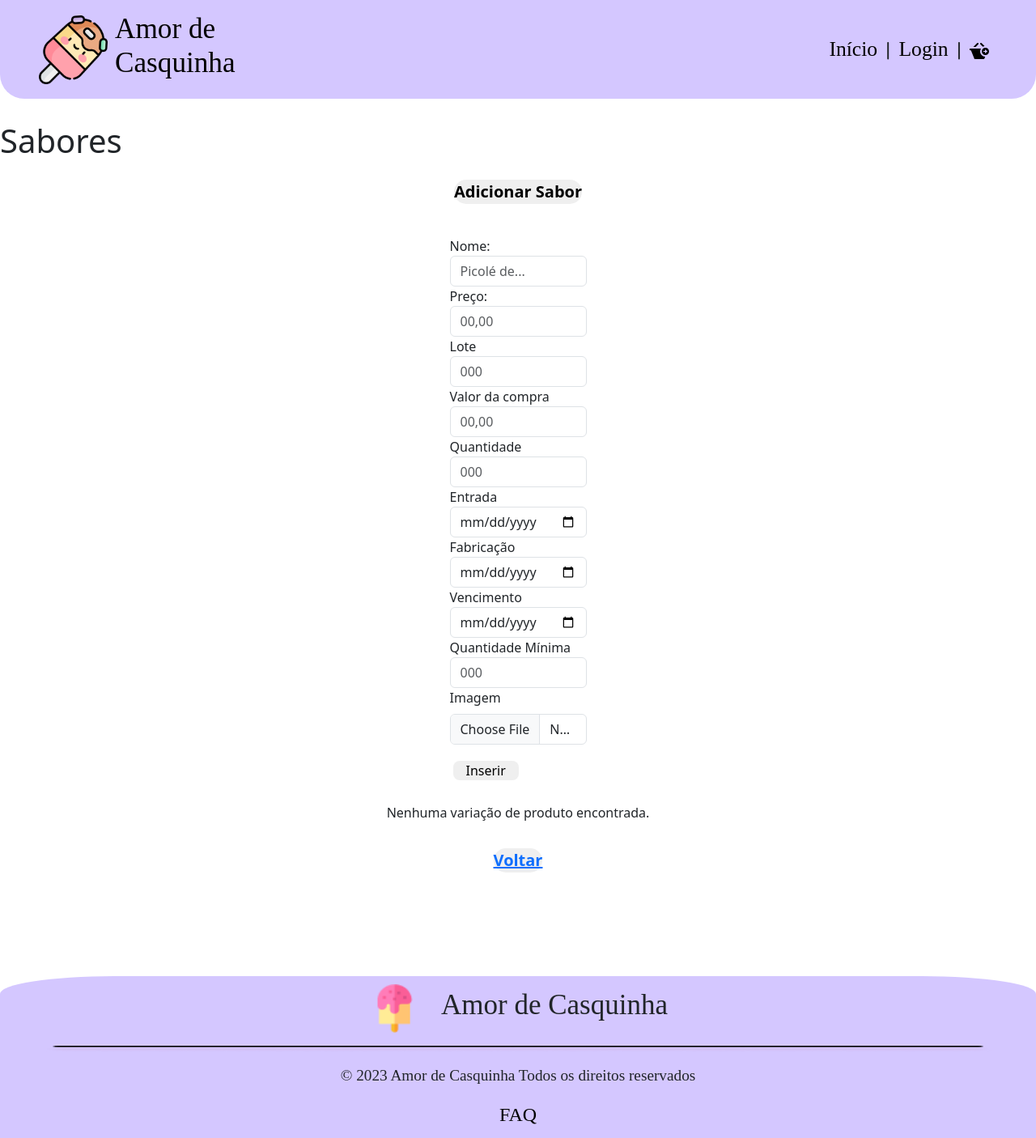
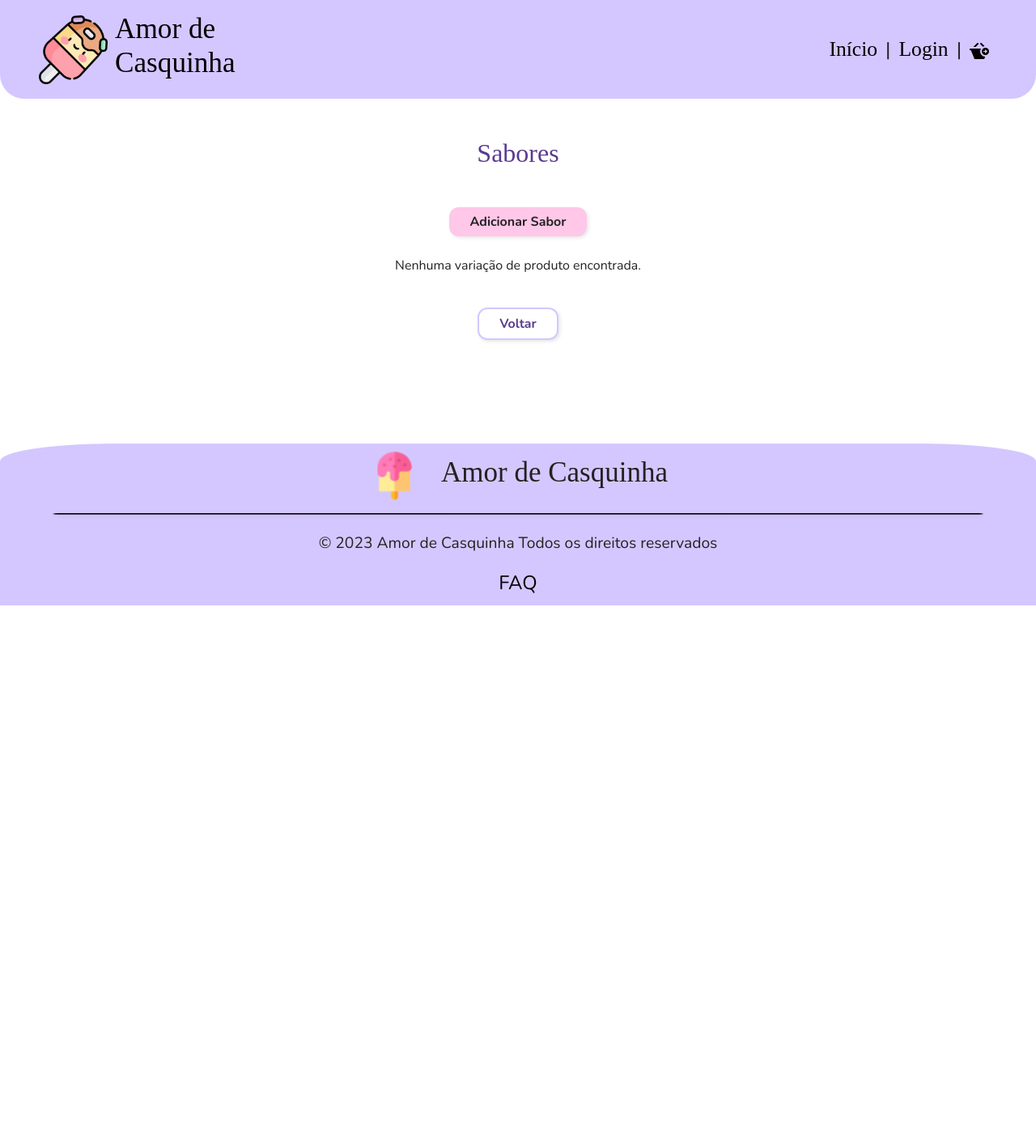
Before and after one commit to Carolinyr9/amor-na-casquinha, a PHP site: page /sorveteria/app/view/gerenciarProdutos.php?categoria=1 in a window 1280 px wide. Shown: the whole page at 81% size. After the commit the page ends 748 px from the top, so only its background shows below. Run offline with PHP 8.4, Linux system fonts and the light colour scheme; data comes from the database, SQL or seed files in the repository; some web fonts are replaced.

Commit message:
♻️💄 refactor Produtos page style

```diff
--- a/app/view/gerenciarProdutos.php
+++ b/app/view/gerenciarProdutos.php
@@ -25,7 +25,11 @@ $produtos = $categoriaId ? $produtoController->selecionarProdutosAtivos($categor
   crossorigin="anonymous"></script>
     <link href="https://cdn.jsdelivr.net/npm/bootstrap@5.3.2/dist/css/bootstrap.min.css" rel="stylesheet" integrity="sha384-T3c6CoIi6uLrA9TneNEoa7RxnatzjcDSCmG1MXxSR1GAsXEV/Dwwykc2MPK8M2HN" crossorigin="anonymous">
     <link rel="stylesheet" href="style/CabecalhoRodape.css">
-    <link rel="stylesheet" href="style/editarSaboresS.css">
+    <link rel="stylesheet" href="style/components/botao.css">
+    <link rel="stylesheet" href="style/components/cards.css">
+    <link rel="stylesheet" href="style/base/global.css">
+    <link rel="stylesheet" href="style/base/variables.css">
+    <link rel="stylesheet" href="style/formulario.css">
     <link rel="shortcut icon" href="images/iceCreamIcon.ico" type="image/x-icon">
 </head>
 <body>
@@ -33,62 +37,53 @@ $produtos = $categoriaId ? $produtoController->selecionarProdutosAtivos($categor
     <?php include_once 'components/header.php'; ?>
 
     <main>
-        <h1>Sabores</h1>
+        <h1 class="titulo">Sabores</h1>
+        <div class="container d-flex flex-column align-items-center justify-content-center m-auto my-5">
+            <button class="botao botao-primary" id="addProduto">Adicionar Sabor</button>
 
-        <div class="d-flex flex-column align-items-center justify-content-center">
-            <button class="add fs-5 fw-bold rounded-4 border-0 my-3">Adicionar Sabor</button>
-            <div class="m-4">
-                <form action="" method="POST" enctype="multipart/form-data" id="addFormulario" class="flex-row justify-content-between flex-wrap gap-4 w-50 m-auto">
-                    <div class="form-group">
-                        <label for="nome">Nome:</label>
-                        <input type="text" class="form-control"  id="nome" name="nomeSabAdd" placeholder="Picolé de..." required>
-                    </div>
-                    <div class="form-group">
-                        <label for="preco">Preço:</label>
-                        <input type="number" step="0.01" class="form-control"  id="preco" name="precoSabAdd" placeholder="00,00" required>
-                    </div>
-                    <div class="form-group">
-                        <label for="lote">Lote</label>
-                        <input type="text" class="form-control" id="lote" name="lote" placeholder="000" required>
-                    </div>
-                    <div class="form-group">
-                        <label for="valor">Valor da compra</label>
-                        <input type="number" step="0.01" class="form-control" id="valor" name="valor" placeholder="00,00" required>
-                    </div>
-                    <div class="form-group">
-                        <label for="quantidade">Quantidade</label>
-                        <input type="number" class="form-control" id="quantidade" name="quantidade" placeholder="000" required>
-                    </div>
-                    <div class="form-group">
-                        <label for="dataEntrada">Entrada</label>
-                        <input type="date" class="form-control" id="dataEntrada" name="dataEntrada" required>
+            <div class="container my-5 border w-50 rounded-4 py-3" id="formulario" style="display: none;">
+                <form enctype="multipart/form-data" action="" method="POST" class="d-flex flex-column align-items-center gap-5">
+                    <div class="d-flex flex-column ">
+                        <div class="mb-3">
+                            <input type="text" class="form-control"  id="nome" name="nomeSabAdd" placeholder="Produto" required>
+                        </div>
+                        <div class="mb-3">
+                            <input type="number" step="0.01" class="form-control"  id="preco" name="precoSabAdd" placeholder="Preço de venda" required>
+                        </div>
+                        <div class="mb-3">
+                            <input type="text" class="form-control" id="lote" name="lote" placeholder="Lote" required>
+                        </div>
+                        <div class="mb-3">
+                            <input type="number" step="0.01" class="form-control" id="valor" name="valor" placeholder="Valor da compra" required>
+                        </div>
+                        <div class="mb-3">
+                            <input type="number" class="form-control" id="quantidade" name="quantidade" placeholder="Quantidade" required>
+                        </div>
+                        <div class="mb-3">
+                            <input type="date" class="form-control" id="dataEntrada" name="dataEntrada" placeholder="Data de entrada" required>
+                        </div>
+                        <div class="mb-3">
+                            <input type="date" class="form-control" id="dataFabricacao" name="dataFabricacao" placeholder="Data de fabricação" required>
+                        </div>
+                        <div class="mb-3">
+                            <input type="date" class="form-control" id="dataVencimento" name="dataVencimento" placeholder="Data de vencimento" required>
+                        </div>
+                        <div class="mb-3">
+                            <input type="number" class="form-control" id="quantidadeMinima" name="quantidadeMinima" placeholder="Quantidade mínima" required>
+                        </div>
+                        <div class="mb-3">
+                            <input type="file" id="imagem" name="imagem" class="form-control"/>
+                        </div>
+                            <img id="preview" src="" alt="Pré-visualização da imagem" class="mx-auto mt-3 align-self-center" style="max-width: 170px; display: none;">
+
+                        <input type="hidden" name="idProduto" value="<?= $_GET["categoria"]; ?>">
                     </div>
 
-                    <div class="form-group">
-                        <label for="dataFabricacao">Fabricação</label>
-                        <input type="date" class="form-control" id="dataFabricacao" name="dataFabricacao" required>
-                    </div>
-                    <div class="form-group">
-                        <label for="dataVencimento">Vencimento</label>
-                        <input type="date" class="form-control" id="dataVencimento" name="dataVencimento" required>
-                    </div>
-                    <div class="form-group">
-                        <label for="quantidadeMinima">Quantidade Mínima</label>
-                        <input type="number" class="form-control" id="quantidadeMinima" name="quantidadeMinima" placeholder="000" required>
-                    </div>
-                    <div class="mb-3">
-                        <label for="imagem" class="form-label">Imagem</label>
-                        <input type="file" id="imagem" name="imagem" class="form-control"/>
-                    </div>
-
-                    <img id="preview" src="" alt="Pré-visualização da imagem" class="mx-auto mt-3" style="max-width: 150px; display: none;">
-
-                    <input type="hidden" name="idProduto" value="<?= $_GET["categoria"]; ?>">
-                    <input name="inserirSaborSubmit" type="submit" value="Inserir" class="form__submit px-3 border-0 rounded-3 m-1 text-black" />
+                    <input name="inserirSaborSubmit" type="submit" value="Inserir" class="botao botao-primary" />
                 </form>
             </div>
 
-            <div class="d-flex flex-row flex-wrap m-auto w-75 justify-content-center">
+            <div class="container d-flex flex-row flex-wrap justify-content-center gap-4 mt-4">
                 <?php
                 if ($produtos) {
                     foreach ($produtos as $produto) {
@@ -99,14 +94,14 @@ $produtos = $categoriaId ? $produtoController->selecionarProdutosAtivos($categor
                 }
                 ?>
             </div>
-            <button class="voltar mt-3 fs-5 fw-bold rounded-4 border-0"><a href="gerenciarCategorias.php">Voltar</a></button>
+            <a class="botao botao-secondary mt-4" href="gerenciarCategorias.php">Voltar</a>
         </div>
     </main>
 
     <?php include 'components/footer.php'; ?>
 
     <script src="script/header.js"></script>
-    <script src="script/adicionar.js"></script>
+    <script src="script/exibirFormulario.js"></script>
     <script src="script/exibirArquivoImagem.js"></script>
 </body>
 </html>
```
